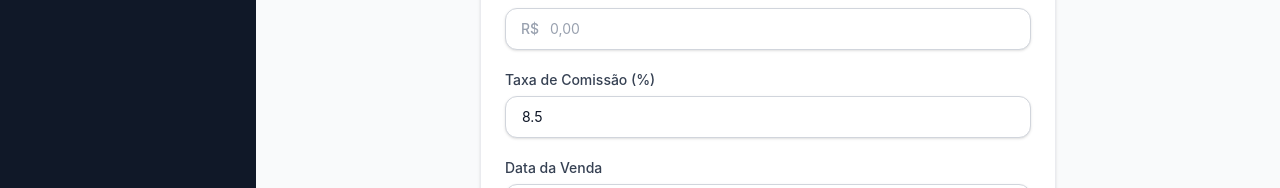
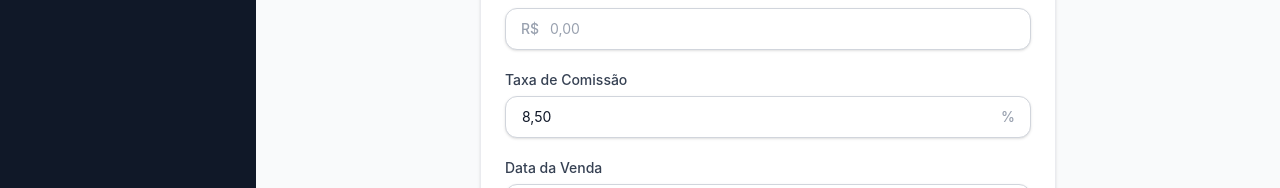
Before and after one commit to RobersonMariani/Sales-Commission-Frontend-Project, a Vue app: page /sales/new in a window 1280 px wide. Shown: the part 267-455 px from the top of the page. Built offline with nearby package versions, Linux system fonts and the light colour scheme; no server answers; sample sign-in values are in the browser's storage.

Commit message:
feat(sale): adiciona máscara de percentual na comissão
Cria componente AppPercentInput com máscara de percentual
e sufixo %, limitando valor a 100. Substitui input numérico
na taxa de comissão do formulário de criação de venda.

```diff
--- /dev/null
+++ b/src/components/ui/AppPercentInput.vue
@@ -0,0 +1,106 @@
+<script setup lang="ts">
+import { ref, watch, computed } from 'vue'
+
+interface Props {
+  label?: string
+  error?: string
+  disabled?: boolean
+  placeholder?: string
+}
+
+const props = withDefaults(defineProps<Props>(), {
+  label: '',
+  error: '',
+  disabled: false,
+  placeholder: '0,00',
+})
+
+const emit = defineEmits<{ blur: [] }>()
+const model = defineModel<number>({ default: 0 })
+
+const displayValue = ref(formatToDisplay(model.value))
+
+function formatToDisplay(value: number): string {
+  if (!value && value !== 0) return ''
+  if (value === 0) return ''
+  return value.toLocaleString('pt-BR', { minimumFractionDigits: 2, maximumFractionDigits: 2 })
+}
+
+function parsePercent(raw: string): number {
+  const digits = raw.replace(/\D/g, '')
+  return Number(digits) / 100
+}
+
+function handleInput(event: Event): void {
+  const input = event.target as HTMLInputElement
+  const raw = input.value
+  let numericValue = parsePercent(raw)
+
+  if (numericValue > 100) numericValue = 100
+
+  model.value = numericValue
+  displayValue.value = numericValue > 0 ? formatToDisplay(numericValue) : ''
+
+  const cursorPos = displayValue.value.length
+  requestAnimationFrame(() => input.setSelectionRange(cursorPos, cursorPos))
+}
+
+function handleFocus(event: Event): void {
+  const input = event.target as HTMLInputElement
+  requestAnimationFrame(() => input.setSelectionRange(input.value.length, input.value.length))
+}
+
+function handleBlur(): void {
+  if (model.value > 0) {
+    displayValue.value = formatToDisplay(model.value)
+  } else {
+    displayValue.value = ''
+  }
+  emit('blur')
+}
+
+watch(model, (newVal) => {
+  displayValue.value = formatToDisplay(newVal)
+})
+
+const hasError = computed(() => !!props.error)
+</script>
+
+<template>
+  <div class="w-full">
+    <label v-if="label" class="mb-1.5 block text-sm font-medium text-gray-700">
+      {{ label }}
+    </label>
+    <div class="relative">
+      <input
+        :value="displayValue"
+        type="text"
+        inputmode="numeric"
+        :placeholder="placeholder"
+        :disabled="disabled"
+        class="w-full rounded-xl border bg-white py-2.5 pl-4 pr-10 text-sm text-gray-900 shadow-sm transition-all duration-200 placeholder:text-gray-400 focus:ring-2 focus:outline-none disabled:cursor-not-allowed disabled:bg-gray-50 disabled:text-gray-400"
+        :class="
+          hasError
+            ? 'border-danger-500 focus:border-danger-500 focus:ring-danger-500/20'
+            : 'border-gray-300 hover:border-gray-400 focus:border-primary-500 focus:ring-primary-500/20'
+        "
+        @input="handleInput"
+        @focus="handleFocus"
+        @blur="handleBlur"
+      />
+      <span class="pointer-events-none absolute inset-y-0 right-0 flex items-center pr-4 text-sm font-medium text-gray-400">
+        %
+      </span>
+    </div>
+    <Transition
+      enter-active-class="transition-all duration-200 ease-out"
+      enter-from-class="opacity-0 -translate-y-1"
+      enter-to-class="opacity-100 translate-y-0"
+      leave-active-class="transition-all duration-150 ease-in"
+      leave-from-class="opacity-100 translate-y-0"
+      leave-to-class="opacity-0 -translate-y-1"
+    >
+      <p v-if="hasError" class="mt-1.5 text-xs font-medium text-danger-600">{{ error }}</p>
+    </Transition>
+  </div>
+</template>
--- a/src/pages/sales/CreateSalePage.vue
+++ b/src/pages/sales/CreateSalePage.vue
@@ -10,6 +10,7 @@ import AppButton from '@/components/ui/AppButton.vue'
 import AppInput from '@/components/ui/AppInput.vue'
 import AppCurrencyInput from '@/components/ui/AppCurrencyInput.vue'
 import AppSelect from '@/components/ui/AppSelect.vue'
+import AppPercentInput from '@/components/ui/AppPercentInput.vue'
 import AppCard from '@/components/ui/AppCard.vue'
 import { AxiosError } from 'axios'
 
@@ -94,14 +95,10 @@ onMounted(() => {
           @blur="validateField('value')"
         />
 
-        <AppInput
+        <AppPercentInput
           v-model="form.commission_rate"
-          label="Taxa de Comissão (%)"
-          type="number"
-          step="0.01"
-          min="0"
-          max="100"
-          placeholder="8.50"
+          label="Taxa de Comissão"
+          placeholder="8,50"
           :error="errors.commission_rate"
           @blur="validateField('commission_rate')"
         />
```
